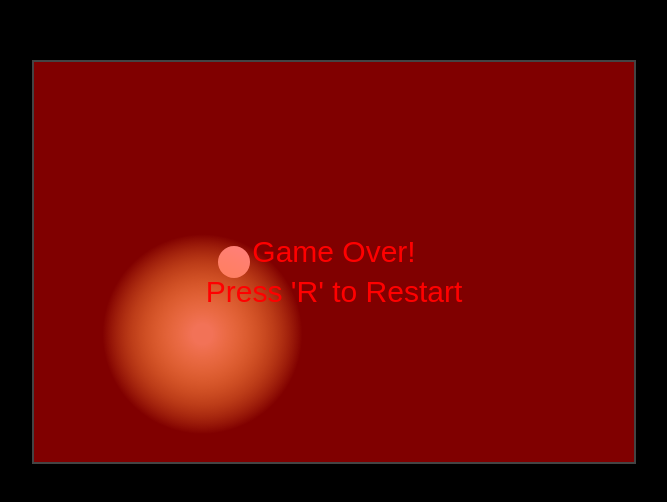
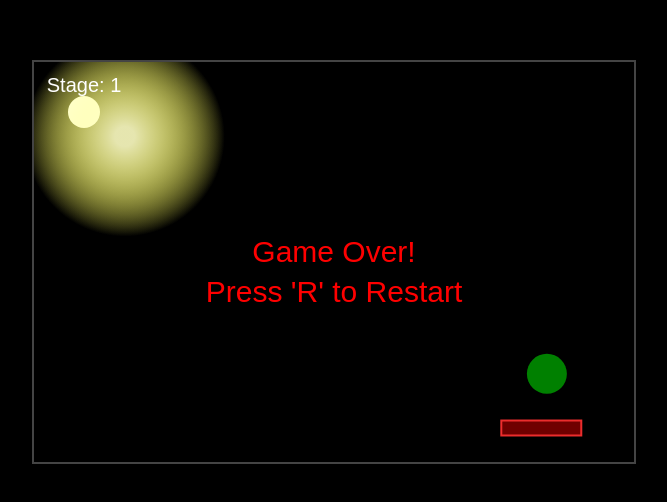
Before and after one commit to Lanieza/cmsc170, a plain HTML site: page index.html in a window 1280 px wide. Shown: the part 138-640 px from the top of the page, without its empty margins (306-973 px from the left). Drawn offline with Linux system fonts and the light colour scheme.

Commit message:
[refactor][az] modularizes the game and adds stages and obstacles

```diff
--- /dev/null
+++ b/game.js
@@ -0,0 +1,228 @@
+const canvas = document.getElementById("gameCanvas");
+const ctx = canvas.getContext("2d");
+
+let player, light, goal, detected, gameOver, gameWon, stage;
+let obstacles = [];
+const speed = 5;
+let lightSpeed = 1.5;
+let keys = {};
+
+function resetGame() {
+  stage = 1;
+  startStage();
+}
+
+function startStage() {
+  player = { x: 50, y: 50, radius: 16 };
+  light = { x: 300, y: 200, size: 100 };
+  goal = {
+    x: Math.random() * (canvas.width - 40) + 20,
+    y: Math.random() * (canvas.height - 40) + 20,
+    radius: 20,
+  };
+  detected = false;
+  gameOver = false;
+  gameWon = false;
+  obstacles = generateObstacles(stage);
+  lightSpeed = 1.5 + stage * 0.5;
+}
+
+function generateObstacles(stage) {
+  let obs = [];
+  for (let i = 0; i < stage; i++) {
+    obs.push({
+      x: Math.random() * (canvas.width - 60) + 30,
+      y: Math.random() * (canvas.height - 60) + 30,
+      width: 80,
+      height: 15,
+      speed: (Math.random() + 0.5) * 2,
+      direction: Math.random() < 0.5 ? 1 : -1,
+    });
+  }
+  return obs;
+}
+
+document.addEventListener("keydown", (e) => {
+  keys[e.key] = true;
+  if (e.key === "r" || e.key === "R") resetGame(); // Restart game
+});
+
+document.addEventListener("keyup", (e) => (keys[e.key] = false));
+
+function movePlayer() {
+  if (gameOver || gameWon) return;
+  if (keys["ArrowUp"] && player.y - player.radius > 0) player.y -= speed;
+  if (keys["ArrowDown"] && player.y + player.radius < canvas.height)
+    player.y += speed;
+  if (keys["ArrowLeft"] && player.x - player.radius > 0) player.x -= speed;
+  if (keys["ArrowRight"] && player.x + player.radius < canvas.width)
+    player.x += speed;
+}
+
+function moveLight() {
+  if (gameOver || gameWon) return;
+
+  let dx = player.x - light.x;
+  let dy = player.y - light.y;
+  let distance = Math.sqrt(dx * dx + dy * dy);
+
+  // Light follows the player
+  if (distance > 5) {
+    light.x += (dx / distance) * lightSpeed;
+    light.y += (dy / distance) * lightSpeed;
+  }
+
+  detected = distance < light.size * 0.5;
+
+  if (detected) {
+    gameOver = true; // End game when caught
+  }
+}
+
+function moveObstacles() {
+  for (let obs of obstacles) {
+    obs.x += obs.speed * obs.direction;
+
+    if (obs.x < 0 || obs.x + obs.width > canvas.width) {
+      obs.direction *= -1;
+    }
+  }
+}
+
+function checkWin() {
+  let dx = player.x - goal.x;
+  let dy = player.y - goal.y;
+  let distance = Math.sqrt(dx * dx + dy * dy);
+
+  if (distance < player.radius + goal.radius) {
+    if (stage < 5) {
+      stage++;
+      startStage();
+    } else {
+      gameWon = true;
+    }
+  }
+}
+
+function checkObstacleCollision() {
+  for (let obs of obstacles) {
+    if (
+      player.x + player.radius > obs.x &&
+      player.x - player.radius < obs.x + obs.width &&
+      player.y + player.radius > obs.y &&
+      player.y - player.radius < obs.y + obs.height
+    ) {
+      gameOver = true;
+    }
+  }
+}
+
+function draw() {
+  ctx.clearRect(0, 0, canvas.width, canvas.height);
+
+  // Draw dark background
+  ctx.fillStyle = "black";
+  ctx.fillRect(0, 0, canvas.width, canvas.height);
+
+  // Draw light effect on background
+  let backgroundGradient = ctx.createRadialGradient(
+    light.x,
+    light.y,
+    20,
+    light.x,
+    light.y,
+    light.size
+  );
+  backgroundGradient.addColorStop(0, "rgba(255, 255, 150, 0.5)");
+  backgroundGradient.addColorStop(1, "rgba(0, 0, 0, 1)");
+  ctx.fillStyle = backgroundGradient;
+  ctx.fillRect(0, 0, canvas.width, canvas.height);
+
+  // Draw obstacles (Dark Red with Glow)
+  for (let obs of obstacles) {
+    let playerNear =
+      Math.abs(player.x - obs.x) < 50 && Math.abs(player.y - obs.y) < 50;
+
+    ctx.fillStyle = playerNear
+      ? "rgba(255, 0, 0, 0.8)"
+      : "rgba(139, 0, 0, 0.8)";
+    ctx.fillRect(obs.x, obs.y, obs.width, obs.height);
+
+    // Add outline
+    ctx.strokeStyle = "rgba(255, 50, 50, 0.9)";
+    ctx.lineWidth = 2;
+    ctx.strokeRect(obs.x, obs.y, obs.width, obs.height);
+  }
+
+  // Draw end goal
+  ctx.fillStyle = "green";
+  ctx.beginPath();
+  ctx.arc(goal.x, goal.y, goal.radius, 0, Math.PI * 2);
+  ctx.fill();
+
+  // Draw player as a circle
+  ctx.fillStyle = "white";
+  ctx.beginPath();
+  ctx.arc(player.x, player.y, player.radius, 0, Math.PI * 2);
+  ctx.fill();
+
+  // Draw light effect
+  let lightGradient = ctx.createRadialGradient(
+    light.x,
+    light.y,
+    10,
+    light.x,
+    light.y,
+    light.size
+  );
+  lightGradient.addColorStop(0, "rgba(255, 255, 200, 0.8)");
+  lightGradient.addColorStop(1, "rgba(255, 255, 0, 0)");
+  ctx.fillStyle = lightGradient;
+  ctx.beginPath();
+  ctx.arc(light.x, light.y, light.size, 0, Math.PI * 2);
+  ctx.fill();
+
+  // Show stage number
+  ctx.fillStyle = "white";
+  ctx.font = "20px Arial";
+  ctx.fillText(`Stage: ${stage}`, 50, 30);
+
+  // Show game over message
+  if (gameOver) {
+    ctx.fillStyle = "red";
+    ctx.font = "30px Arial";
+    ctx.textAlign = "center";
+    ctx.fillText("Game Over!", canvas.width / 2, canvas.height / 2);
+    ctx.fillText(
+      "Press 'R' to Restart",
+      canvas.width / 2,
+      canvas.height / 2 + 40
+    );
+  }
+
+  // Show win message
+  if (gameWon) {
+    ctx.fillStyle = "green";
+    ctx.font = "30px Arial";
+    ctx.textAlign = "center";
+    ctx.fillText("You Win!", canvas.width / 2, canvas.height / 2);
+    ctx.fillText(
+      "Press 'R' to Restart",
+      canvas.width / 2,
+      canvas.height / 2 + 40
+    );
+  }
+}
+
+function gameLoop() {
+  movePlayer();
+  moveLight();
+  moveObstacles();
+  checkWin();
+  checkObstacleCollision();
+  draw();
+  requestAnimationFrame(gameLoop);
+}
+
+resetGame();
+gameLoop();
--- a/index.html
+++ b/index.html
@@ -1,132 +1,13 @@
 <!DOCTYPE html>
 <html lang="en">
-<head>
-    <meta charset="UTF-8">
-    <meta name="viewport" content="width=device-width, initial-scale=1.0">
-    <title>Light Chase Game</title>
-    <style>
-        body {
-            margin: 0;
-            display: flex;
-            justify-content: center;
-            align-items: center;
-            height: 100vh;
-            background-color: black;
-        }
-        canvas {
-            background-color: black;
-            border: 2px solid #444;
-        }
-    </style>
-</head>
-<body>
+  <head>
+    <meta charset="UTF-8" />
+    <meta name="viewport" content="width=device-width, initial-scale=1.0" />
+    <title>Light Chase - Game</title>
+    <link rel="stylesheet" href="style.css" />
+    <script src="game.js" defer></script>
+  </head>
+  <body>
     <canvas id="gameCanvas" width="600" height="400"></canvas>
-    <script>
-        const canvas = document.getElementById("gameCanvas");
-        const ctx = canvas.getContext("2d");
-
-        let player, light, detected, gameOver;
-        const speed = 5;
-        let lightSpeed = 2;
-        let angle = 0;
-        let stopLight = false;
-        let keys = {};
-
-        function resetGame() {
-            player = { x: 200, y: 200, radius: 16 };
-            light = { x: 100, y: 100, size: 100 };
-            detected = false;
-            gameOver = false;
-            angle = 0;
-        }
-
-        document.addEventListener("keydown", (e) => {
-            keys[e.key] = true;
-            if (e.key === "r" || e.key === "R") resetGame(); // Restart game
-        });
-
-        document.addEventListener("keyup", (e) => keys[e.key] = false);
-
-        function movePlayer() {
-            if (gameOver) return;
-            if (keys["ArrowUp"] && player.y - player.radius > 0) player.y -= speed;
-            if (keys["ArrowDown"] && player.y + player.radius < canvas.height) player.y += speed;
-            if (keys["ArrowLeft"] && player.x - player.radius > 0) player.x -= speed;
-            if (keys["ArrowRight"] && player.x + player.radius < canvas.width) player.x += speed;
-        }
-
-        function moveLight() {
-            if (gameOver) return;
-            let dx = player.x - light.x;
-            let dy = player.y - light.y;
-            let distance = Math.sqrt(dx * dx + dy * dy);
-            detected = distance < light.size * 0.8;
-
-            stopLight = detected;
-
-            if (!stopLight) {
-                light.x = 300 + Math.cos(angle) * 150;
-                light.y = 200 + Math.sin(angle) * 150;
-                angle += lightSpeed * 0.01;
-            } else {
-                gameOver = true; // End game when caught
-            }
-        }
-
-        function draw() {
-            ctx.clearRect(0, 0, canvas.width, canvas.height);
-
-            // Draw dark background
-            ctx.fillStyle = "black";
-            ctx.fillRect(0, 0, canvas.width, canvas.height);
-
-            // Draw light effect on background
-            let backgroundGradient = ctx.createRadialGradient(light.x, light.y, 20, light.x, light.y, light.size);
-            backgroundGradient.addColorStop(0, "rgba(255, 255, 150, 0.5)");
-            backgroundGradient.addColorStop(1, "rgba(0, 0, 0, 1)");
-            ctx.fillStyle = backgroundGradient;
-            ctx.fillRect(0, 0, canvas.width, canvas.height);
-
-            // Draw player as a circle
-            ctx.fillStyle = "white";
-            ctx.beginPath();
-            ctx.arc(player.x, player.y, player.radius, 0, Math.PI * 2);
-            ctx.fill();
-
-            // Draw light effect
-            let lightGradient = ctx.createRadialGradient(light.x, light.y, 10, light.x, light.y, light.size);
-            lightGradient.addColorStop(0, "rgba(255, 255, 200, 0.8)");
-            lightGradient.addColorStop(1, "rgba(255, 255, 0, 0)");
-            ctx.fillStyle = lightGradient;
-            ctx.beginPath();
-            ctx.arc(light.x, light.y, light.size, 0, Math.PI * 2);
-            ctx.fill();
-
-            // Draw detection effect
-            if (detected) {
-                ctx.fillStyle = "rgba(255, 0, 0, 0.5)";
-                ctx.fillRect(0, 0, canvas.width, canvas.height);
-            }
-
-            // Show game over message
-            if (gameOver) {
-                ctx.fillStyle = "red";
-                ctx.font = "30px Arial";
-                ctx.textAlign = "center";
-                ctx.fillText("Game Over!", canvas.width / 2, canvas.height / 2);
-                ctx.fillText("Press 'R' to Restart", canvas.width / 2, canvas.height / 2 + 40);
-            }
-        }
-
-        function gameLoop() {
-            movePlayer();
-            moveLight();
-            draw();
-            requestAnimationFrame(gameLoop);
-        }
-
-        resetGame();
-        gameLoop();
-    </script>
-</body>
+  </body>
 </html>
--- /dev/null
+++ b/style.css
@@ -0,0 +1,46 @@
+body {
+  margin: 0;
+  display: flex;
+  justify-content: center;
+  align-items: center;
+  height: 100vh;
+  background-color: black;
+  color: white;
+  font-family: Arial, sans-serif;
+  text-align: center;
+}
+canvas {
+  background-color: black;
+  border: 2px solid #444;
+}
+.menu,
+.tutorial {
+  position: absolute;
+  display: flex;
+  flex-direction: column;
+  align-items: center;
+  justify-content: center;
+  width: 100%;
+  height: 100vh;
+  background-color: rgba(0, 0, 0, 0.9);
+}
+.menu h1,
+.tutorial h2 {
+  font-size: 3rem;
+  color: #ffd700;
+}
+.btn {
+  background: #444;
+  color: white;
+  font-size: 1.5rem;
+  padding: 15px 30px;
+  margin: 10px;
+  border: none;
+  border-radius: 10px;
+  cursor: pointer;
+  transition: 0.3s;
+}
+.btn:hover {
+  background: #ffd700;
+  color: black;
+}
```
Also changed, not shown: menu.html (added, +17 -0 lines), menu.js (added, +7 -0 lines), tutorial.html (added, +24 -0 lines).
